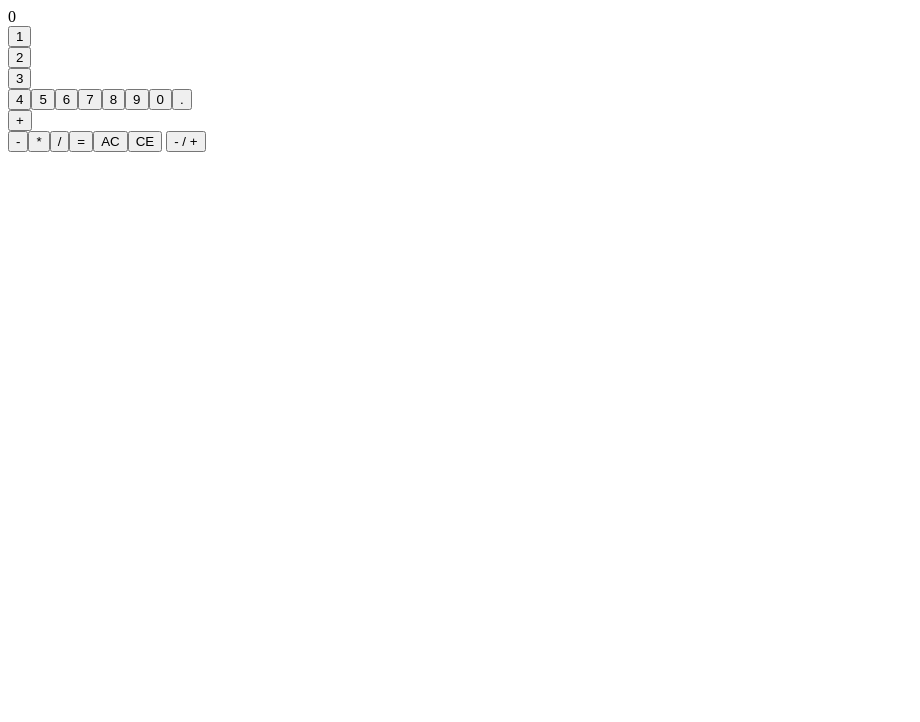
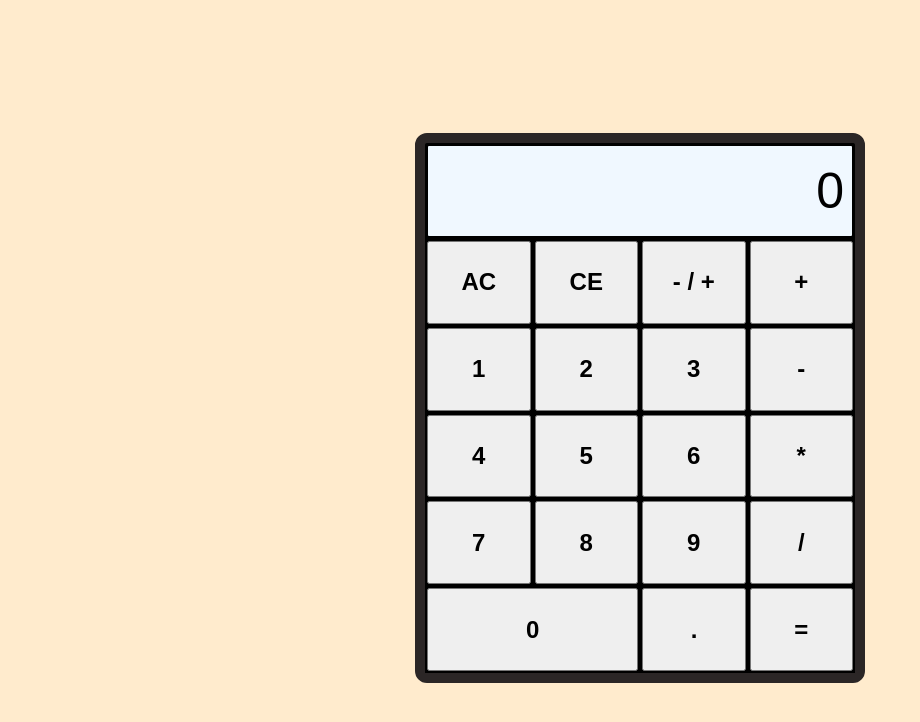
Before and after one commit to Nakama483/Calculator, a plain HTML site: page index.html in a window 1280 px wide. Shown: the whole page, without its empty margins (0-920 px from the left). Drawn offline with Linux system fonts and the light colour scheme.

Commit message:
Add calculator UI

```diff
--- a/index.html
+++ b/index.html
@@ -11,30 +11,26 @@
 <body>
     <div id="calculator">
         <div id="display">0</div>
-        <div id="buttons">
-            <div id="numbers">
-                <button data-key="49" id="one">1</div>
-                <button id="two">2</div>
-                <button id="three">3</div>
-                <button id="four">4</div>
-                <button id="five">5</div>
-                <button id="six">6</div>
-                <button id="seven">7</div>
-                <button id="eight">8</div>
-                <button id="nine">9</div>
-                <button id="zero">0</div>
-                <button id="decimal">.</button>
-            </div>
-            <div id="operators">
-                <button id="add">+</div>
-                <button id="subtract">-</div>
-                <button id="multiply">*</div>
-                <button id="divide">/</div>
-                <button id="equals">=</div>
-                <button id="allclear">AC</div>
-                <button id="backspace">CE</button>
-                <button id="negative">- / +</button>
-            </div>
+        <div id="buttonsContainer">
+            <button id="allclear">AC</button>
+            <button id="backspace">CE</button>
+            <button id="negative">- / +</button>
+            <button id="add">+</button>
+            <button id="one">1</button>
+            <button id="two">2</button>
+            <button id="three">3</button>
+            <button id="subtract">-</button>
+            <button id="four">4</button>
+            <button id="five">5</button>
+            <button id="six">6</button>
+            <button id="multiply">*</button>
+            <button id="seven">7</button>
+            <button id="eight">8</button>
+            <button id="nine">9</button>
+            <button id="divide">/</button>
+            <button id="zero">0</button>
+            <button id="decimal">.</button>
+            <button id="equals">=</button>
         </div>
     </div>
 
--- a/javascript.js
+++ b/javascript.js
@@ -26,27 +26,6 @@ function operate(x, operator, y){
             return division(x, y);
     }
 };
-
-const display = document.getElementById('display');
-const one = document.getElementById('one');
-const two = document.getElementById('two');
-const three = document.getElementById('three');
-const four = document.getElementById('four');
-const five = document.getElementById('five');
-const six = document.getElementById('six');
-const seven = document.getElementById('seven');
-const eight = document.getElementById('eight');
-const nine = document.getElementById('nine');
-const zero = document.getElementById('zero');
-const decimal = document.getElementById('decimal');
-const add = document.getElementById('add');
-const subtract = document.getElementById('subtract');
-const multiply = document.getElementById('multiply');
-const divide = document.getElementById('divide');
-const equals = document.getElementById('equals');
-const negativeNumber = document.getElementById('negative');
-const clearEntry = document.getElementById("backspace");
-const reset = document.getElementById("allclear")
 
 let x;
 let y;
@@ -155,6 +134,26 @@ function backspace(){
     display.textContent = displayArray.join('')
 };
 
+const display = document.getElementById('display');
+const one = document.getElementById('one');
+const two = document.getElementById('two');
+const three = document.getElementById('three');
+const four = document.getElementById('four');
+const five = document.getElementById('five');
+const six = document.getElementById('six');
+const seven = document.getElementById('seven');
+const eight = document.getElementById('eight');
+const nine = document.getElementById('nine');
+const zero = document.getElementById('zero');
+const decimal = document.getElementById('decimal');
+const add = document.getElementById('add');
+const subtract = document.getElementById('subtract');
+const multiply = document.getElementById('multiply');
+const divide = document.getElementById('divide');
+const equals = document.getElementById('equals');
+const negativeNumber = document.getElementById('negative');
+const clearEntry = document.getElementById("backspace");
+const reset = document.getElementById("allclear")
 
 reset.addEventListener('click', () => allClear());
 clearEntry.addEventListener('click', () => backspace())
--- a/styles.css
+++ b/styles.css
@@ -0,0 +1,52 @@
+body {
+    display: flex;
+    justify-content: center;
+    align-items: center;
+    height: 100vh;
+    background-color:blanchedalmond
+}
+
+#calculator {
+    display: flex;
+    flex-direction: column;
+    border: 10px solid rgb(43, 38, 38);
+    border-radius: 12px;
+    width: 430px;
+    height: 530px;
+    background-color: black;
+}
+
+#display {
+    display: flex;
+    justify-content: flex-end;
+    border: 3px solid black;
+    border-radius: 4px;
+    min-height: 90px;
+    align-items: center;
+    font-size: 50px;
+    font-family: 'Orbitron', sans-serif;
+    padding-right: 8px;
+    background-color: aliceblue;
+}
+
+#buttonsContainer {
+    display: flex;
+    justify-content: space-between;
+    flex-wrap: wrap;
+    height: 100%;
+    background-color: black;
+}
+
+button {
+    width: 95px;
+    margin: 2px;
+    flex-grow: 1;
+    font-size: x-large;
+    font-weight: 700;
+}
+
+#zero {
+    flex-grow: 14;
+}
+
+@import url('https://fonts.googleapis.com/css?family=Orbitron');
```
